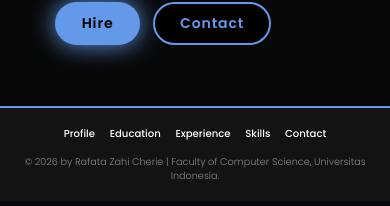
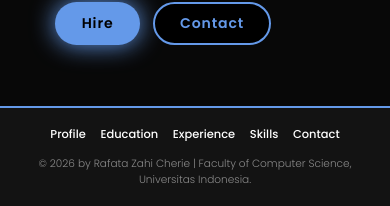
Before and after one commit to rafatacherie/myportofolio, a Django app: page / in a window 390 px wide. Shown: the part 846-1052 px from the top of the page. Before the commit the page ends 1026 px from the top, so only its background shows below. Run offline with Django 5.2, Linux system fonts and the light colour scheme.

Commit message:
update(css): change font size in the mobile footer

```diff
--- a/static/css/style.css
+++ b/static/css/style.css
@@ -1117,11 +1117,11 @@ ditumpuk jadi satu kolom vertikal agar tidak menumpuk */
 
     /* Ukuran teks menu footer */
     .footer ul li a {
-        font-size: 1.15rem;
+        font-size: 1.3rem;
     }
 
     /* Ukuran teks copyright */
     .footer .copyright {
-        font-size: 1.1rem;
+        font-size: 1.2rem;
     }
 }
```
